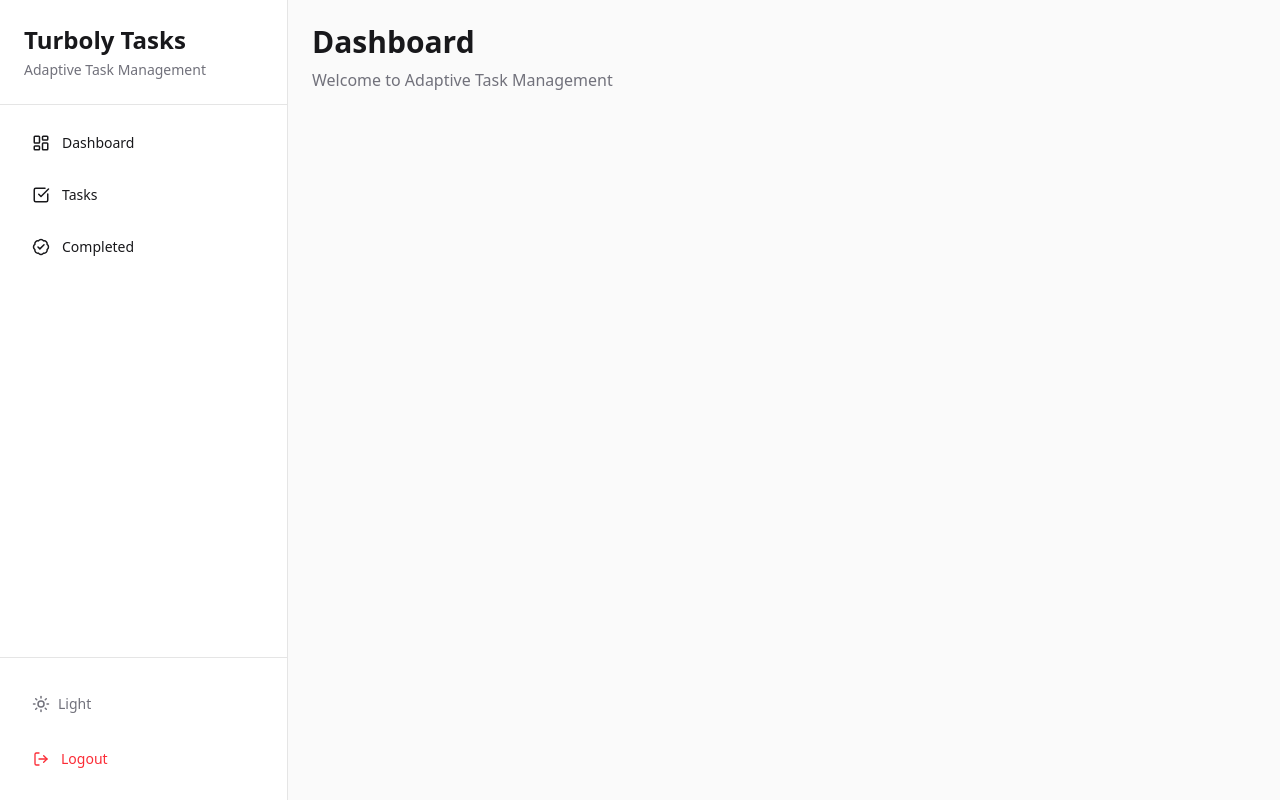
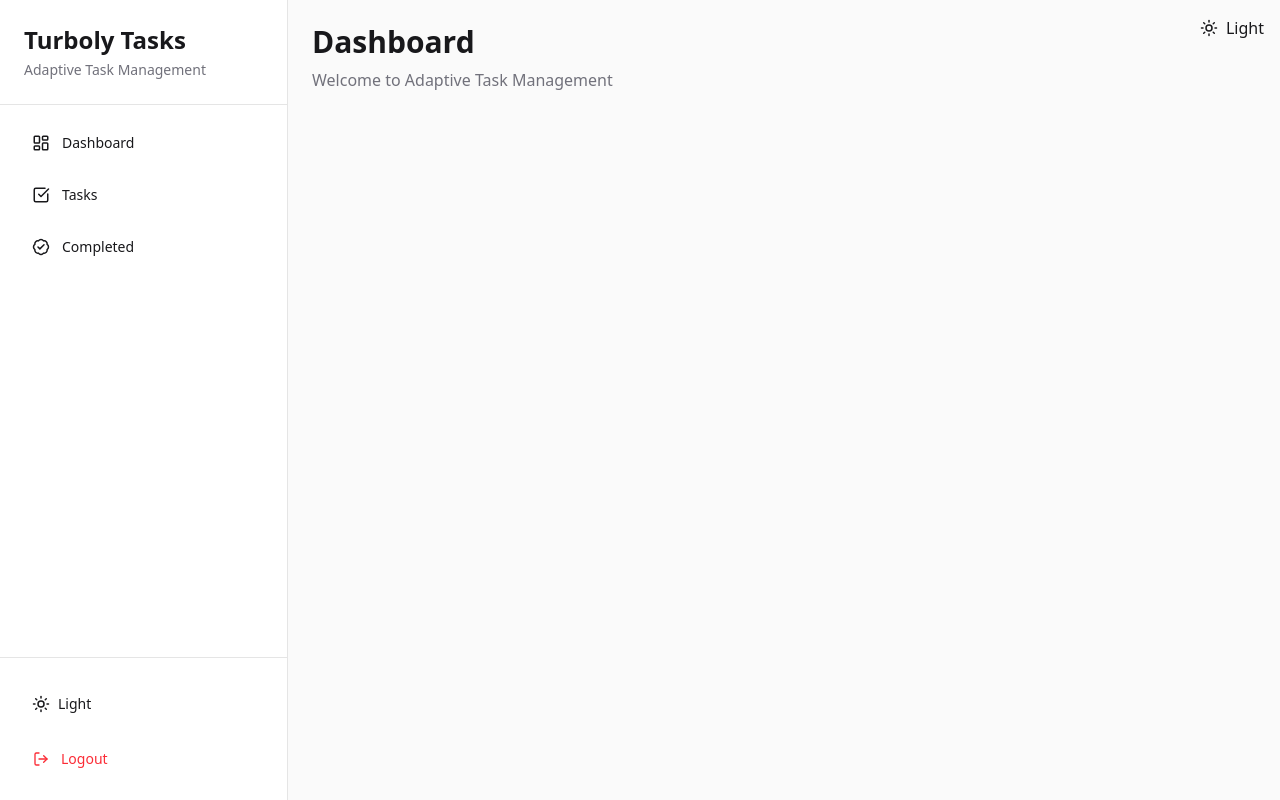
Before and after one commit to kelvintryanto/Adaptive-Task-Management-Web-Application, a Next.js app: page /dashboard in a window 1280 px wide. Built offline with nearby package versions, Linux system fonts and the light colour scheme.

Commit message:
feat: dark and light theme on desktop, mobile and tablet

```diff
--- a/components/navigation/desktop-sidebar.tsx
+++ b/components/navigation/desktop-sidebar.tsx
@@ -57,7 +57,7 @@ export function DesktopSidebar() {
 
       {/* FOOTER */}
       <div className="p-4 border-t dark:border-zinc-800">
-        <div className="flex w-full justify-start rounded-xl gap-3 px-4 py-3 text-sm font-medium hover:bg-zinc-100 dark:hover:bg-zinc-900 text-zinc-500 transition">
+        <div className="flex w-full justify-start rounded-xl gap-3 px-4 py-3 text-sm font-medium hover:bg-zinc-100 dark:hover:bg-zinc-900  transition">
           <ThemeToggle withText />
         </div>
 
--- a/components/navigation/mobile-bottom-nav.tsx
+++ b/components/navigation/mobile-bottom-nav.tsx
@@ -5,9 +5,11 @@ import Link from "next/link";
 import { LayoutDashboard, CheckSquare, BadgeCheck, LogOut } from "lucide-react";
 
 import { signOut } from "next-auth/react";
+import { ThemeToggle } from "../ToggleTheme";
 
 export function MobileBottomNav() {
   return (
+    <div>
       <nav className="fixed bottom-0 left-0 right-0 z-50 border-t bg-white dark:bg-zinc-950 dark:border-zinc-800 md:hidden">
         <div className="grid grid-cols-4">
           <Link
@@ -47,5 +49,10 @@ export function MobileBottomNav() {
           </button>
         </div>
       </nav>
+
+      <div className="fixed top-2 right-4 z-50">
+        <ThemeToggle withText />
+      </div>
+    </div>
   );
 }
--- a/components/navigation/tablet-sidebar.tsx
+++ b/components/navigation/tablet-sidebar.tsx
@@ -6,6 +6,7 @@ import { LayoutDashboard, CheckSquare, BadgeCheck, LogOut } from "lucide-react";
 
 import { signOut } from "next-auth/react";
 import { Button } from "../ui/button";
+import { ThemeToggle } from "../ToggleTheme";
 
 const menus = [
   {
@@ -41,6 +42,9 @@ export function TabletSidebar() {
         })}
       </div>
 
+      <div className="flex rounded-xl gap-3 px-4 py-3 text-sm font-medium hover:bg-zinc-100 dark:hover:bg-zinc-900 transition">
+        <ThemeToggle />
+      </div>
       <Button
         onClick={() =>
           signOut({
```
Lines whose indentation alone changed are shown as unchanged.
